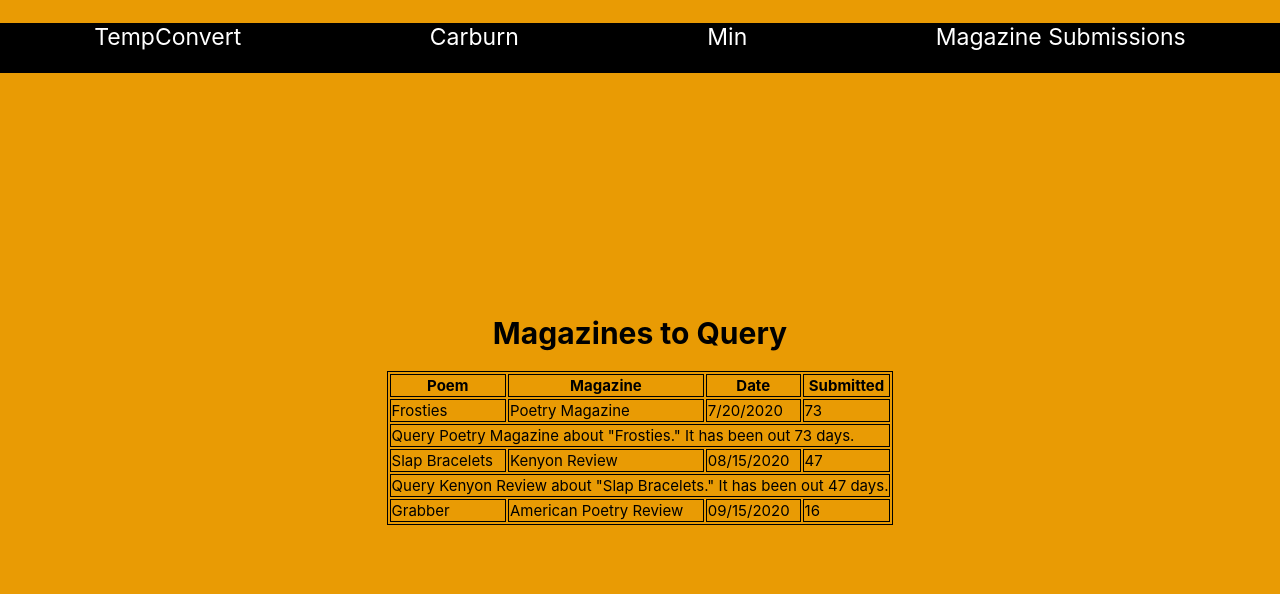
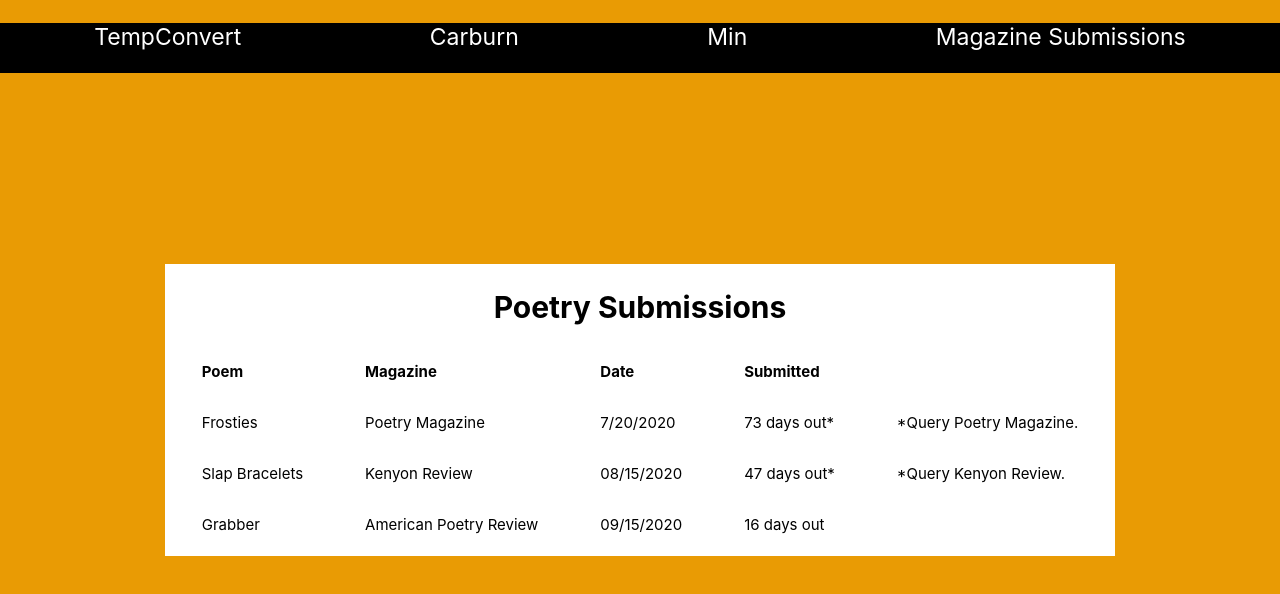
Before and after one commit to ValerieLoveland/frankenstein, a React (Create React App) app: page /mag-sub in a window 1280 px wide. Shown: the top 594 px of the page. Built offline with nearby package versions, Linux system fonts and the light colour scheme.

Commit message:
Headers are fine and new column

```diff
--- a/src/App.css
+++ b/src/App.css
@@ -73,18 +73,24 @@
 }
 
 .sub {
-  display: flex;
+  padding: 5px;
+  /* display: flex;
   justify-content: flex-start;
   height: 50px;
   width: 800px;
   text-align: center;
   font-size: 23px;
-  list-style-type: none;
-  padding: 0;
+  list-style-type: none; */
 }
 
-table,
+/* table,
 th,
 td {
   border: 1px solid black;
+} */
+
+td,
+th {
+  text-align: left;
+  padding: 15px 30px;
 }
--- a/src/MagSub.tsx
+++ b/src/MagSub.tsx
@@ -2,15 +2,13 @@
 
 export const MagSub = () => {
   return (
-    <>
-      <h1>Magazines to Query</h1>
+    <div className="card sub">
+      <h1 style={{ textAlign: "center" }}>Poetry Submissions</h1>
       <table>
-        <thead>
+        <tbody>
           <tr>
-            <th>Poem</th> <th>Magazine</th> <th>Date</th> <th>Submitted </th>
+            <th>Poem</th> <th>Magazine</th> <th>Date</th> <th>Submitted</th>{" "}
           </tr>
-        </thead>
-        <tbody>
           {submission("Frosties", "Poetry Magazine", "7/20/2020")}
 
           {submission("Slap Bracelets", "Kenyon Review", "08/15/2020")}
@@ -18,7 +16,7 @@
           {submission("Grabber", "American Poetry Review", "09/15/2020")}
         </tbody>
       </table>
-    </>
+    </div>
   );
 };
 
@@ -35,19 +33,13 @@
 
   if (daysOut > 30) {
     return (
-      <>
-        <tr>
-          <td>{poem}</td>
-          <td>{magazine}</td>
-          <td>{startDate}</td>
-          <td>{daysOut}</td>
-        </tr>
-        <tr>
-          <td colSpan={4}>
-            Query {magazine} about "{poem}." It has been out {daysOut} days.
-          </td>
-        </tr>
-      </>
+      <tr>
+        <td>{poem}</td>
+        <td>{magazine}</td>
+        <td>{startDate}</td>
+        <td>{daysOut} days out*</td>
+        <td>*Query {magazine}.</td>
+      </tr>
     );
   } else {
     return (
@@ -55,7 +47,7 @@
         <td>{poem}</td>
         <td>{magazine}</td>
         <td>{startDate}</td>
-        <td>{daysOut}</td>
+        <td>{daysOut} days out</td>
       </tr>
     );
   }
```
